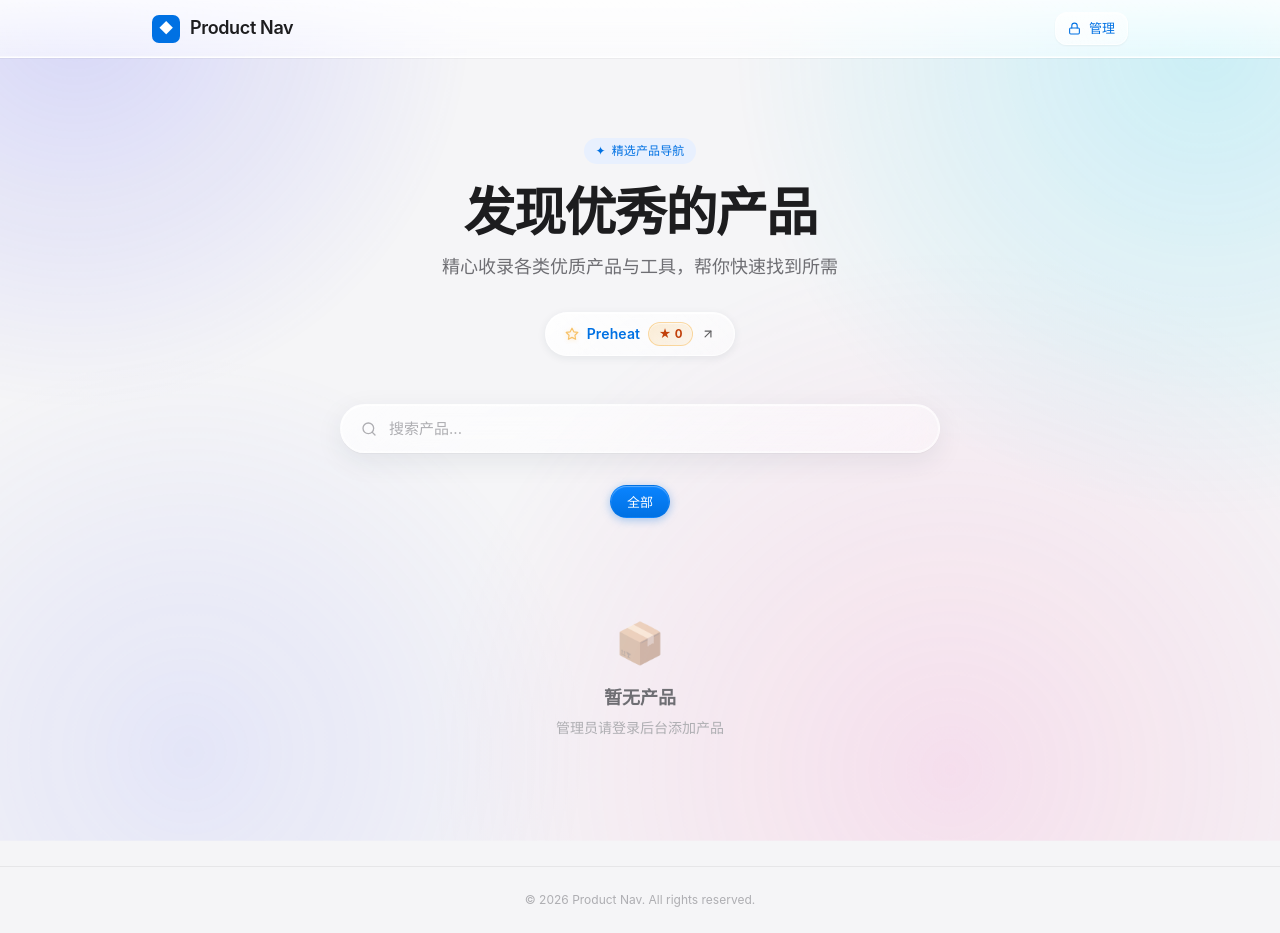
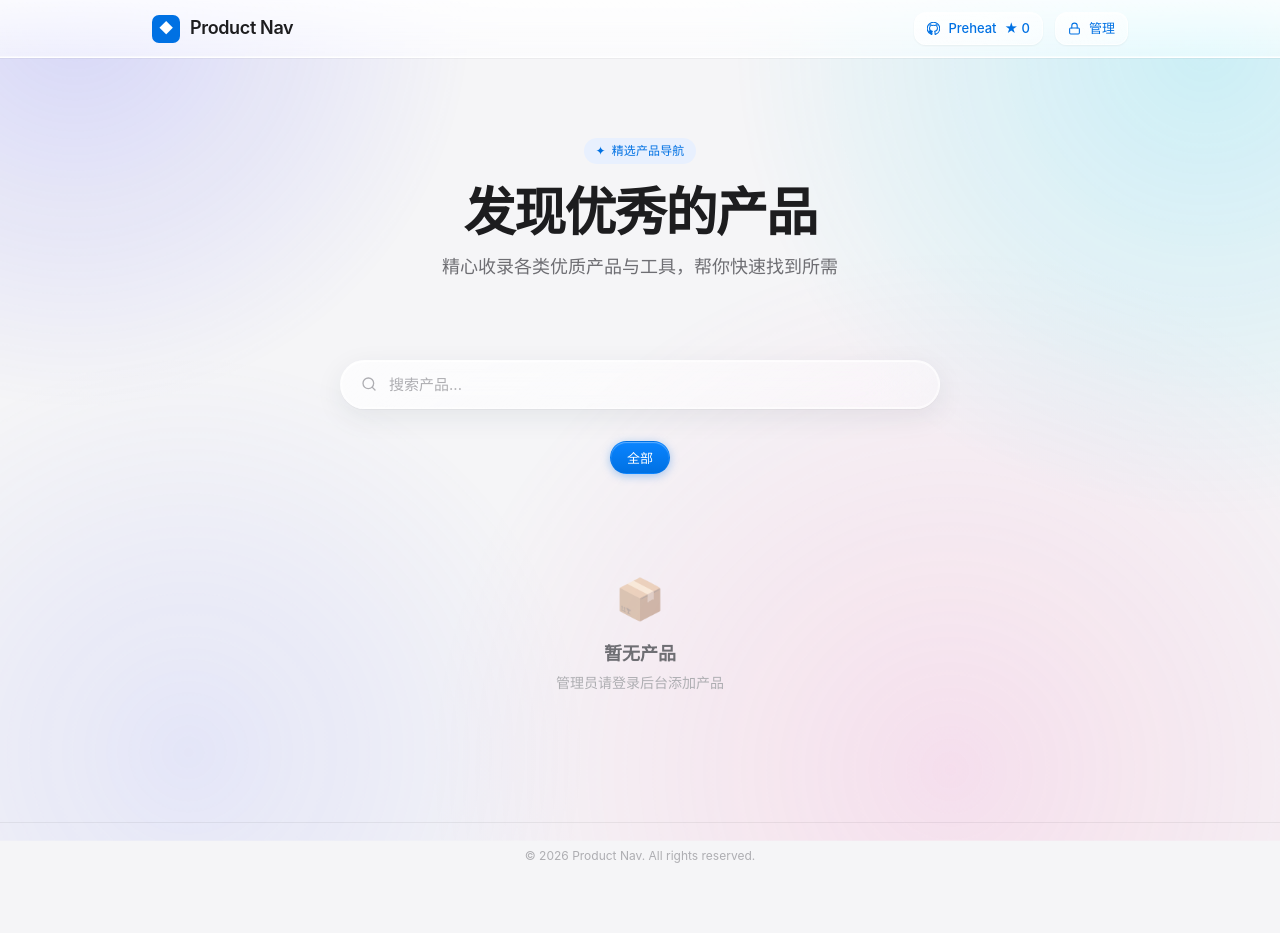
Before and after one commit to Admin666pro/cloud-guidance-my, a website: page public/index.html in a window 1280 px wide. After the commit the page ends 888 px from the top, so only its background shows below. Drawn offline with Linux system fonts and the light colour scheme; no server answers.

Commit message:
feat: 常平导航站详细页及iOS风格改版
Co-authored-by: traeagent <traeagent@users.noreply.github.com>

```diff
--- a/public/css/style.css
+++ b/public/css/style.css
@@ -354,62 +354,30 @@ body.no-glass .modal {
   line-height: 1.5;
 }
 
-/* --- Preheat 标签（跳转 GitHub 求 Star） --- */
-.preheat-badge {
-  display: inline-flex;
-  align-items: center;
-  gap: 0.5rem;
-  padding: 0.55rem 1.15rem;
-  border-radius: 100px;
-  text-decoration: none;
-  background: linear-gradient(145deg, rgba(255, 255, 255, 0.88), rgba(255, 255, 255, 0.48));
-  backdrop-filter: blur(24px) saturate(180%);
-  -webkit-backdrop-filter: blur(24px) saturate(180%);
-  border: 0.5px solid rgba(255, 255, 255, 0.70);
-  box-shadow: 0 2px 8px rgba(31, 45, 61, 0.08), inset 0 1px 1px rgba(255, 255, 255, 0.85);
-  color: var(--text-primary);
-  font-size: 0.875rem;
-  font-weight: 600;
-  letter-spacing: 0.01em;
-  transition: transform var(--transition-fast), box-shadow var(--transition-fast), border-color var(--transition-fast);
-}
-
-.preheat-badge:hover {
-  transform: translateY(-1px);
-  border-color: rgba(255, 255, 255, 0.95);
-  box-shadow: 0 10px 24px rgba(31, 45, 61, 0.13), inset 0 1px 1px rgba(255, 255, 255, 0.95);
-}
-
-.preheat-badge:active {
-  transform: scale(0.97);
-}
-
-.preheat-badge .star-icon {
-  color: #f5a623;
-  filter: drop-shadow(0 1px 2px rgba(245, 166, 35, 0.35));
-}
-
-.preheat-badge .preheat-name {
+/* --- Preheat 按钮（Header 内，跳转 GitHub 求 Star） --- */
+.preheat-badge .icon-svg {
+  color: var(--text-secondary);
+  transition: color var(--transition-fast);
+}
+
+.preheat-badge:hover .icon-svg {
   color: var(--accent-text);
 }
 
 .preheat-badge .preheat-count {
   display: inline-flex;
   align-items: center;
-  padding: 0.16rem 0.6rem;
+  padding: 0.08rem 0.45rem;
   border-radius: 100px;
-  background: linear-gradient(145deg, rgba(245, 166, 35, 0.18), rgba(245, 166, 35, 0.08));
+  background: linear-gradient(145deg, rgba(245, 166, 35, 0.20), rgba(245, 166, 35, 0.10));
   border: 0.5px solid rgba(245, 166, 35, 0.35);
   box-shadow: inset 0 1px 1px rgba(255, 255, 255, 0.6);
   color: #c2410c;
-  font-size: 0.75rem;
+  font-size: 0.6875rem;
   font-weight: 650;
+  line-height: 1;
   font-variant-numeric: tabular-nums;
   white-space: nowrap;
-}
-
-.preheat-badge .icon-svg {
-  opacity: 0.7;
 }
 
 /* --- Search Bar --- */
--- a/public/index.html
+++ b/public/index.html
@@ -18,6 +18,13 @@
         <span id="logo-text">Product Nav</span>
       </a>
       <div class="header-actions">
+        <a href="https://github.com/Admin666pro/cloud-guidance-my" target="_blank" rel="noopener" class="glass-btn glass-btn-sm" id="preheat-badge" aria-label="在 GitHub 上给这个项目点个 Star">
+          <svg class="icon-svg" viewBox="0 0 24 24" width="16" height="16" fill="currentColor">
+            <path d="M12 .5C5.65.5.5 5.65.5 12c0 5.08 3.29 9.39 7.86 10.91.58.11.79-.25.79-.55 0-.27-.01-1.17-.02-2.12-3.2.7-3.88-1.36-3.88-1.36-.52-1.33-1.28-1.68-1.28-1.68-1.04-.71.08-.7.08-.7 1.15.08 1.76 1.18 1.76 1.18 1.02 1.75 2.68 1.24 3.34.95.1-.74.4-1.24.72-1.53-2.55-.29-5.23-1.28-5.23-5.68 0-1.26.45-2.28 1.18-3.09-.12-.29-.51-1.46.11-3.04 0 0 .96-.31 3.16 1.18.92-.26 1.9-.39 2.88-.39s1.96.13 2.88.39c2.2-1.49 3.16-1.18 3.16-1.18.62 1.58.23 2.75.11 3.04.73.81 1.18 1.83 1.18 3.09 0 4.41-2.69 5.38-5.25 5.66.41.35.77 1.04.77 2.1 0 1.52-.01 2.74-.01 3.12 0 .3.2.66.8.55A11.51 11.51 0 0 0 23.5 12C23.5 5.65 18.35.5 12 .5z"/>
+          </svg>
+          <span>Preheat</span>
+          <span class="preheat-count" id="preheat-count">★ 0</span>
+        </a>
         <a href="/admin/login.html" class="glass-btn glass-btn-sm">
           <svg class="icon-svg" viewBox="0 0 24 24" width="16" height="16">
             <rect x="3" y="11" width="18" height="11" rx="2" ry="2"/>
@@ -38,16 +45,6 @@
       </div>
       <h1 id="hero-title">发现优秀的产品</h1>
       <p id="hero-subtitle">精心收录各类优质产品与工具，帮你快速找到所需</p>
-      <a class="preheat-badge" href="https://github.com/Admin666pro/cloud-guidance-my" target="_blank" rel="noopener" aria-label="在 GitHub 上给这个项目点个 Star" id="preheat-badge">
-        <svg class="icon-svg star-icon" viewBox="0 0 24 24" width="16" height="16">
-          <path d="M12 2l3.09 6.26L22 9.27l-5 4.87 1.18 6.88L12 17.77l-6.18 3.25L7 14.14 2 9.27l6.91-1.01L12 2z"/>
-        </svg>
-        <span class="preheat-name">Preheat</span>
-        <span class="preheat-count" id="preheat-count">★ 0</span>
-        <svg class="icon-svg" viewBox="0 0 24 24" width="14" height="14">
-          <path d="M7 17 17 7"/><path d="M7 7h10v10"/>
-        </svg>
-      </a>
     </div>
   </section>
 
```
Also changed, not shown: 1 other file.
